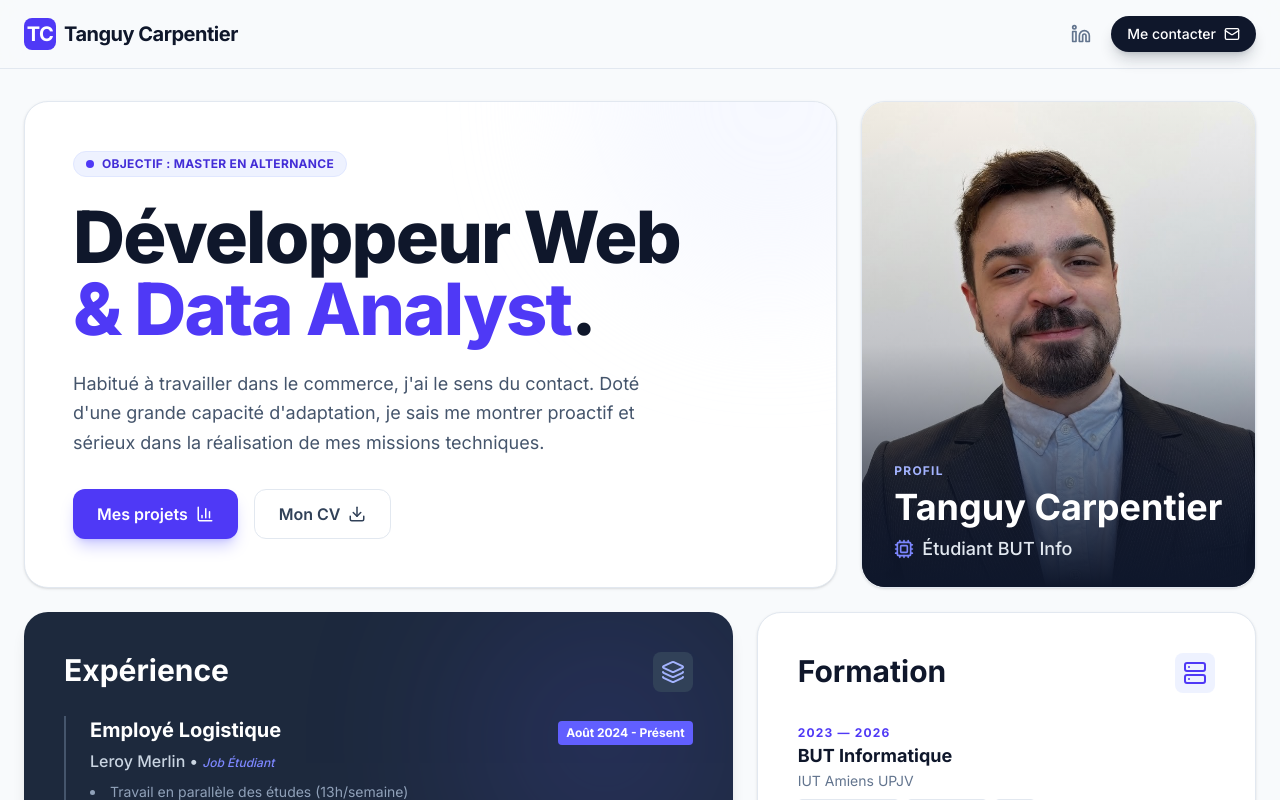
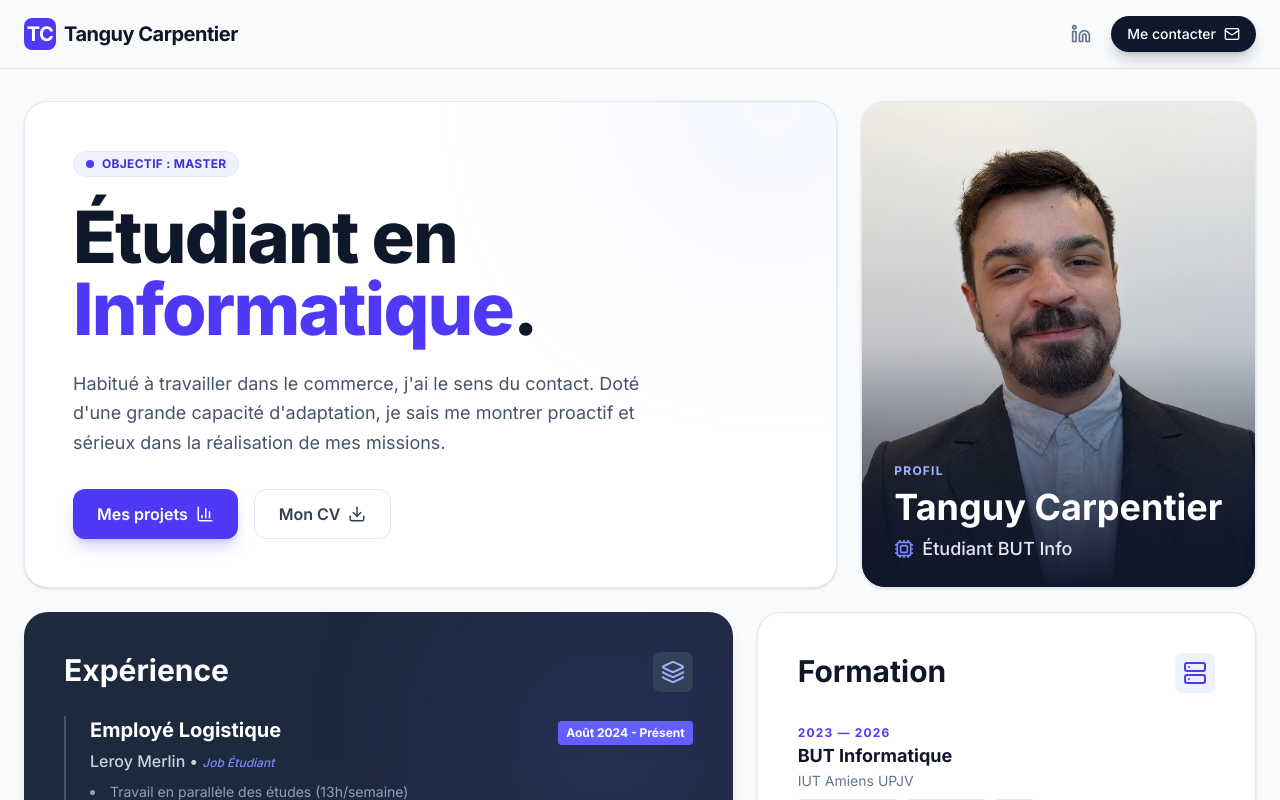
Before and after one commit to TanguyCarpentier/portfolio-tanguy, a Next.js app: page / in a window 1280 px wide. Shown: the top 800 px of the page. Built offline with nearby package versions, Linux system fonts and the light colour scheme.

Commit message:
change titre

```diff
--- a/app/page.tsx
+++ b/app/page.tsx
@@ -64,27 +64,27 @@ export default function Portfolio() {
 
       <main className="max-w-7xl mx-auto px-4 sm:px-6 pt-8 grid grid-cols-1 md:grid-cols-12 gap-4 md:gap-6">
 
-        {/* --- BLOCK 1: HERO (Mis à jour : Généraliste) --- */}
+{/* --- BLOCK 1: HERO (Mis à jour : Étudiant) --- */}
         <div className="md:col-span-8 bg-white rounded-3xl p-8 md:p-12 flex flex-col justify-center border border-slate-200 shadow-sm relative overflow-hidden">
           <div className="absolute top-0 right-0 w-96 h-96 bg-indigo-50 rounded-full blur-3xl -translate-y-1/2 translate-x-1/3 opacity-50"></div>
 
           <div className="relative z-10">
-            {/* Badge générique */}
+            {/* Badge : Objectif Master */}
             <div className="inline-flex items-center gap-2 px-3 py-1 rounded-full bg-indigo-50 text-indigo-700 text-xs font-bold uppercase tracking-wide mb-6 border border-indigo-100">
               <span className="relative flex h-2 w-2">
                 <span className="relative inline-flex rounded-full h-2 w-2 bg-indigo-600"></span>
               </span>
-              Objectif : Master en Alternance
+              Objectif : Master
             </div>
 
-            {/* Titre basé sur tes compétences réelles (Web + Data) */}
+            {/* Titre : Étudiant en Informatique */}
             <h1 className="text-5xl md:text-7xl font-extrabold tracking-tight text-slate-900 mb-6">
-              Développeur Web <br/>
-              <span className="text-indigo-600">& Data Analyst</span>.
+              Étudiant en <br/>
+              <span className="text-indigo-600">Informatique</span>.
             </h1>
 
             <p className="text-lg text-slate-600 max-w-xl leading-relaxed mb-8">
-              Habitué à travailler dans le commerce, j'ai le sens du contact. Doté d'une grande capacité d'adaptation, je sais me montrer proactif et sérieux dans la réalisation de mes missions techniques.
+              Habitué à travailler dans le commerce, j'ai le sens du contact. Doté d'une grande capacité d'adaptation, je sais me montrer proactif et sérieux dans la réalisation de mes missions.
             </p>
 
             <div className="flex flex-wrap gap-4">
```
